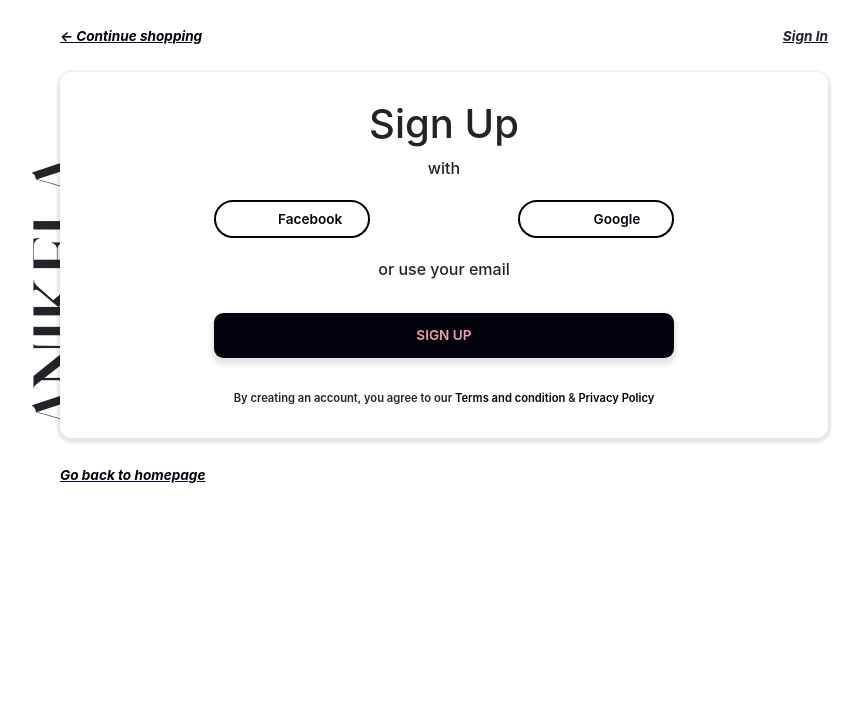
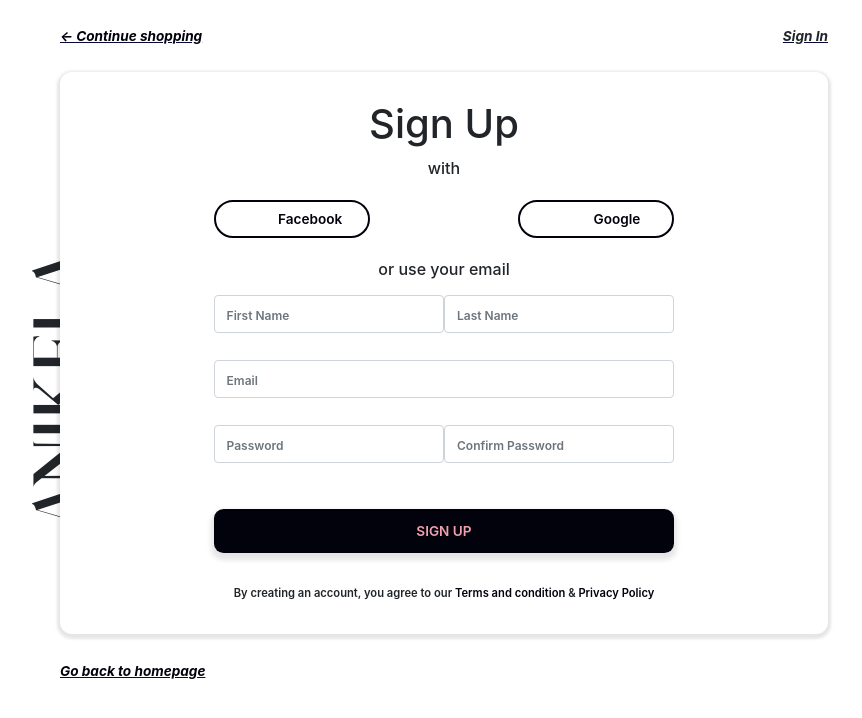
Before and after one commit to Coast-Information-Technology/anikela-ecommerce-customers-frontend, a React (Create React App) app: page /userauth in a window 1280 px wide. Both pictures are taken after a click on the element "Sign Up". Shown: the top 718 px of the page, without its empty margins (196-1058 px from the left). Built offline with nearby package versions, Linux system fonts and the light colour scheme.

Commit message:
fixed some issues and added form components

```diff
--- a/src/pages/user-auth page/UserAuthPage.tsx
+++ b/src/pages/user-auth page/UserAuthPage.tsx
@@ -91,6 +91,57 @@ const SignUpAuthSection: React.FC = () => {
         <SocialAuthButton title="Google" />
       </div>
       <span>or use your email</span>
+      <form action="#" className="auth-form">
+        <div className="auth-form-row">
+          <label htmlFor="firstName" className="a11y-hidden">
+            First Name
+          </label>
+          <input
+            type="text"
+            className="auth-form-control"
+            placeholder="First Name"
+            id="firstName"
+          />
+          <label htmlFor="lastName" className="a11y-hidden">
+            Last Name
+          </label>
+          <input
+            type="text"
+            className="auth-form-control"
+            placeholder="Last Name"
+            id="lastName"
+          />
+        </div>
+        <label htmlFor="email" className="a11y-hidden">
+          Email
+        </label>
+        <input
+          type="text"
+          className="auth-form-control"
+          placeholder="Email"
+          id="email"
+        />
+        <div className="auth-form-row">
+          <label htmlFor="password" className="a11y-hidden">
+            Password
+          </label>
+          <input
+            type="password"
+            className="auth-form-control"
+            placeholder="Password"
+            id="password"
+          />
+          <label htmlFor="confirmPassword" className="a11y-hidden">
+            enter pasword again to confirm
+          </label>
+          <input
+            type="password"
+            className="auth-form-control"
+            placeholder="Confirm Password"
+            id="confirmPassword"
+          />
+        </div>
+      </form>
       <button type="submit" className="auth-btn--submit">
         Sign Up
       </button>
--- a/src/scss/pages/_userauth.scss
+++ b/src/scss/pages/_userauth.scss
@@ -108,6 +108,7 @@
 }
 
 .auth-form-control {
+  @extend .form-control;
   width: 100%;
   background-color: #eee;
   border: 0;
@@ -115,6 +116,7 @@
   padding: 0.75rem 1rem;
   margin: 0.85rem 0;
   border-radius: 0.6rem;
+
   &::placeholder {
     color: rgba(0, 0, 0, 0.5);
     font-size: 0.75rem;
@@ -136,7 +138,31 @@
     text-decoration: underline $primary;
   }
 }
+.auth-form {
+  width: 100%;
+  height: auto;
+  display: flex;
+  flex-direction: column;
+  justify-content: space-between;
+  align-items: center;
+}
 
+.auth-form-row {
+  width: 100%;
+  height: auto;
+  display: flex;
+  justify-content: space-between;
+  @media (max-width: 425px) {
+    flex-direction: column;
+    align-items: center;
+  }
+  .auth-form-control {
+    flex: 1 150px 150px;
+    @media (max-width: 425px) {
+      flex: none;
+    }
+  }
+}
 %button-reset {
   border: 0;
   outline: 0;
@@ -144,6 +170,7 @@
   font-size: 0.85rem;
   display: block;
 }
+
 .auth-btn--submit {
   @extend %button-reset;
   text-transform: uppercase;
```
